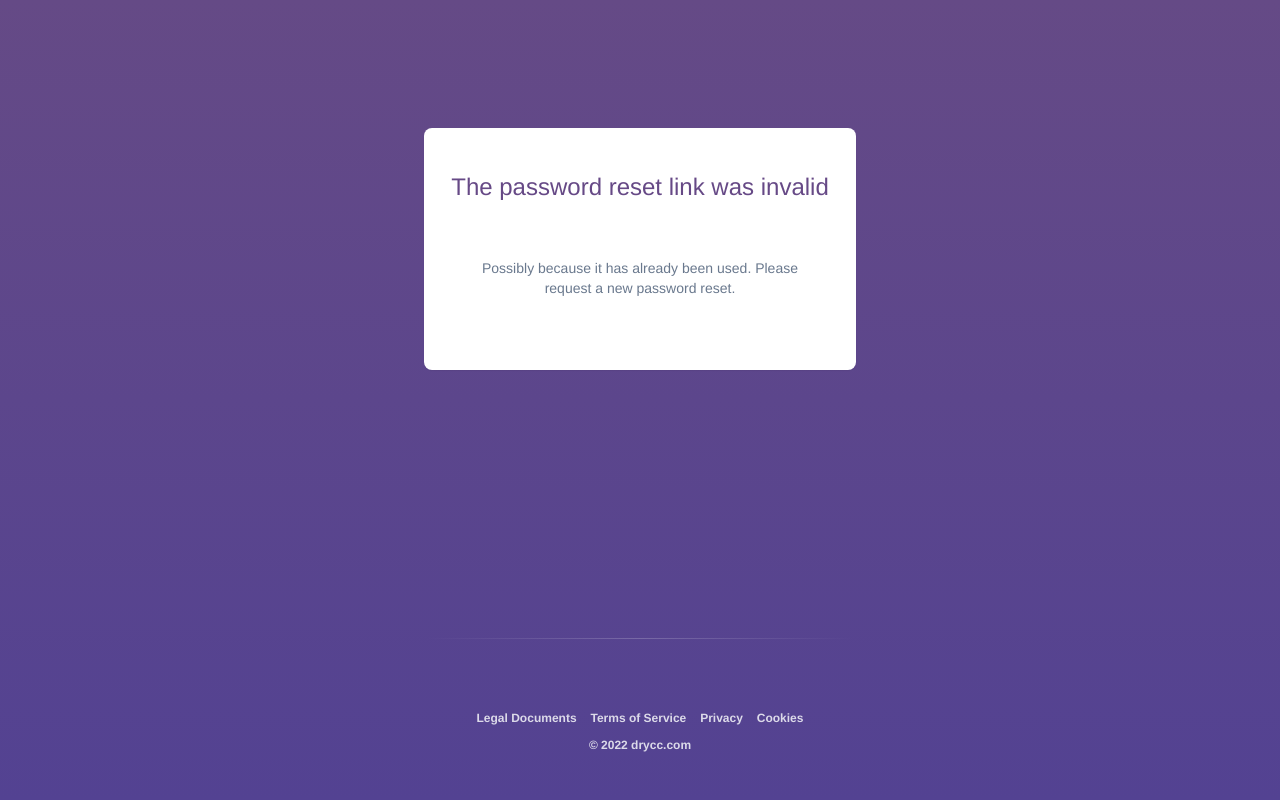
After one commit to drycc/passport, a Django app: page /user/reset/1/1/ in a window 1280 px wide. The commit adds this page. Run offline with Django 3.2, Linux system fonts and the light colour scheme.

Commit message:
chore(passport): add footer

```diff
--- a/rootfs/api/settings/production.py
+++ b/rootfs/api/settings/production.py
@@ -384,3 +384,6 @@ EMAIL_HOST_USER = os.environ.get('EMAIL_HOST_USER', '')
 EMAIL_HOST_PASSWORD = os.environ.get('EMAIL_HOST_PASSWORD', '')
 EMAIL_USE_TLS = bool(strtobool(os.environ.get('EMAIL_USE_TLS', 'false')))
 EMAIL_USE_SSL = bool(strtobool(os.environ.get('EMAIL_USE_SSL', 'false')))
+
+GOOGLE_RE_CAPTCHA_KEY = os.environ.get("GOOGLE_RE_CAPTCHA_KEY")
+GOOGLE_RE_CAPTCHA_SECRET = os.environ.get("GOOGLE_RE_CAPTCHA_SECRET")
--- a/rootfs/api/static/css/main.css
+++ b/rootfs/api/static/css/main.css
@@ -5,6 +5,10 @@ body {
     color: #3f3f44;
     background-color: #fff;
     margin: 0;
+}
+
+.privacy {
+    text-align: justify!important;
 }
 
 .page-wrap {
@@ -257,3 +261,46 @@ form li {
     margin-left: 25px;
     color: #fff
 }
+
+.logo-sfdc {
+    display: block;
+    margin: 0 auto;
+    width: 100%;
+    max-width: 430px;
+    padding: 26.6666666667px 0;
+    text-align: center;
+    background: -webkit-linear-gradient(-360deg,rgba(255,255,255,0) 0,rgba(255,255,255,0.2) 50%,rgba(255,255,255,0) 100%);
+    background: linear-gradient(90deg,rgba(255,255,255,0) 0,rgba(255,255,255,0.2) 50%,rgba(255,255,255,0) 100%);
+    background-size: 100% 1px;
+    background-repeat: no-repeat;
+}
+
+.logo-sfdc a {
+    display: block;
+    color: #dcdae9;
+    text-decoration: none;
+    text-transform: uppercase;
+    letter-spacing: .05em;
+    font-size: 10px;
+    font-weight: bold;
+}
+
+.legal {
+    list-style: none;
+    margin-top: 40px;
+    padding: 0;
+    text-align: center;
+}
+
+.legal li, .legal a {
+    font-size: 12px;
+    font-weight: bold;
+    text-transform: none;
+    letter-spacing: 0;
+    color: #dcdae9;
+}
+
+.legal li {
+    display: inline-block;
+    margin: 5px;
+}
--- /dev/null
+++ b/rootfs/api/templates/user/footer.html
@@ -0,0 +1,8 @@
+<footer class="logo-sfdc">
+    <ul class="legal">
+        <li><a href="https://legal.doopai.com" rel="nofollow">Legal Documents</a></li>
+        <li><a href="https://legal.doopai.com/#/cloud-services-terms" rel="nofollow">Terms of Service</a></li>
+        <li><a href="https://legal.doopai.com/#/doopai-privacy-policy" rel="nofollow">Privacy</a></li>
+        <li><a href="https://legal.doopai.com/#/doopai-cookie-policy" rel="nofollow">Cookies</a></li>
+        <li>© 2022 drycc.com</li></ul>
+</footer>
--- a/rootfs/api/templates/user/login.html
+++ b/rootfs/api/templates/user/login.html
@@ -36,4 +36,5 @@
         <a href="/user/password_reset/" class="white-link">Forgot your password?</a>
         {% endif %}
     </div>
+    {% include "user/footer.html" %}
 </div>
--- a/rootfs/api/templates/user/message.html
+++ b/rootfs/api/templates/user/message.html
@@ -15,4 +15,5 @@
             <div class="inverted-wrapper"></div>
         </div>
     </div>
+    {% include "user/footer.html" %}
 </div>
--- a/rootfs/api/templates/user/password_reset_confirm.html
+++ b/rootfs/api/templates/user/password_reset_confirm.html
@@ -1,14 +1,10 @@
 {% load static %}
-
+{% if validlink %}
 <link rel="stylesheet" href="{% static 'css/main.css' %}" type="text/css">
 <head>
     <meta charset="UTF-8">
     <title>Reset Password</title>
 </head>
-
-{% if validlink %}
-
-
 <div class="page-wrap gradient-primary">
     <div class="container">
         <div class="panel">
@@ -32,10 +28,8 @@
             </form>
         </div>
     </div>
+    {% include "user/footer.html" %}
 </div>
-
 {% else %}
-
-<p>The password reset link was invalid, possibly because it has already been used.  Please request a new password reset.</p>
-
+    {% include 'user/password_reset_fail.html' %}
 {% endif %}
--- /dev/null
+++ b/rootfs/api/templates/user/password_reset_fail.html
@@ -0,0 +1,5 @@
+{% extends 'user/message.html' %}
+{% block title %}The password reset link was invalid{% endblock %}
+{% block message %}
+Possibly because it has already been used. Please request a new password reset.
+{% endblock %}
--- a/rootfs/api/templates/user/password_reset_form.html
+++ b/rootfs/api/templates/user/password_reset_form.html
@@ -21,4 +21,5 @@
             </form>
         </div>
     </div>
+    {% include "user/footer.html" %}
 </div>
--- a/rootfs/api/urls.py
+++ b/rootfs/api/urls.py
@@ -28,7 +28,7 @@ urlpatterns = [
     re_path(r'password_reset/done/?$',
             views.UserPasswordResetDoneView.as_view(),
             name='user_password_reset_done'),
-    re_path(r'reset/<uidb64>/<token>/?$',
+    re_path(r'reset/(?P<uidb64>.+)/(?P<token>.+)/?$',
             views.UserPasswordResetConfirmView.as_view(),
             name='user_password_reset_confirm'),
     re_path(r'reset/done/?$',
--- a/rootfs/api/views.py
+++ b/rootfs/api/views.py
@@ -73,7 +73,7 @@ class RegistrationView(CreateView):
     def get(self, request, *args, **kwargs):
         if settings.LDAP_ENDPOINT or not settings.REGISTRATION_ENABLED:
             return render(request, template_name='user/registration_disable.html')
-        return CreateView.get(self, request, *args, **kwargs)
+        return super().get(self, request, *args, **kwargs)
 
     def post(self, request, *args, **kwargs):
         if settings.LDAP_ENDPOINT or not settings.REGISTRATION_ENABLED:
@@ -91,6 +91,11 @@ class RegistrationView(CreateView):
         else:
             return self.form_invalid(form)
 
+    def get_context_data(self, **kwargs):
+        context = super().get_context_data(**kwargs)
+        context["google_re_captcha_key"] = settings.GOOGLE_RE_CAPTCHA_KEY
+        return context
+
 
 class RegistrationDoneView(TemplateView):
     template_name = 'user/registration_done.html'
@@ -99,7 +104,7 @@ class RegistrationDoneView(TemplateView):
 
 class ActivateAccount(View):
 
-    def get(self, request, uidb64, token, *args, **kwargs):
+    def get(self, request, uid, token, *args, **kwargs):
         try:
             uid = force_text(urlsafe_base64_decode(uidb64))
             user = User.objects.get(pk=uid)
```
Also changed, not shown: rootfs/api/templates/user/registration.html (+17 -7 lines).
